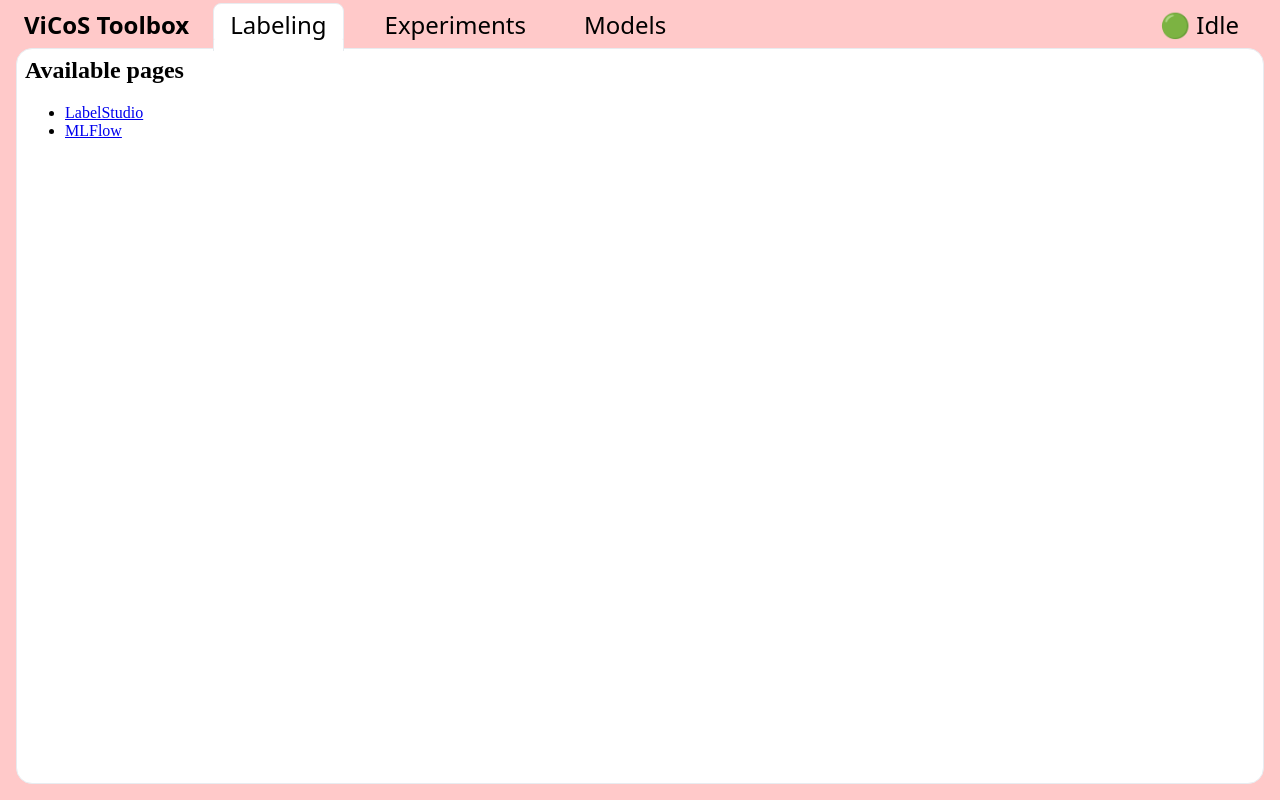
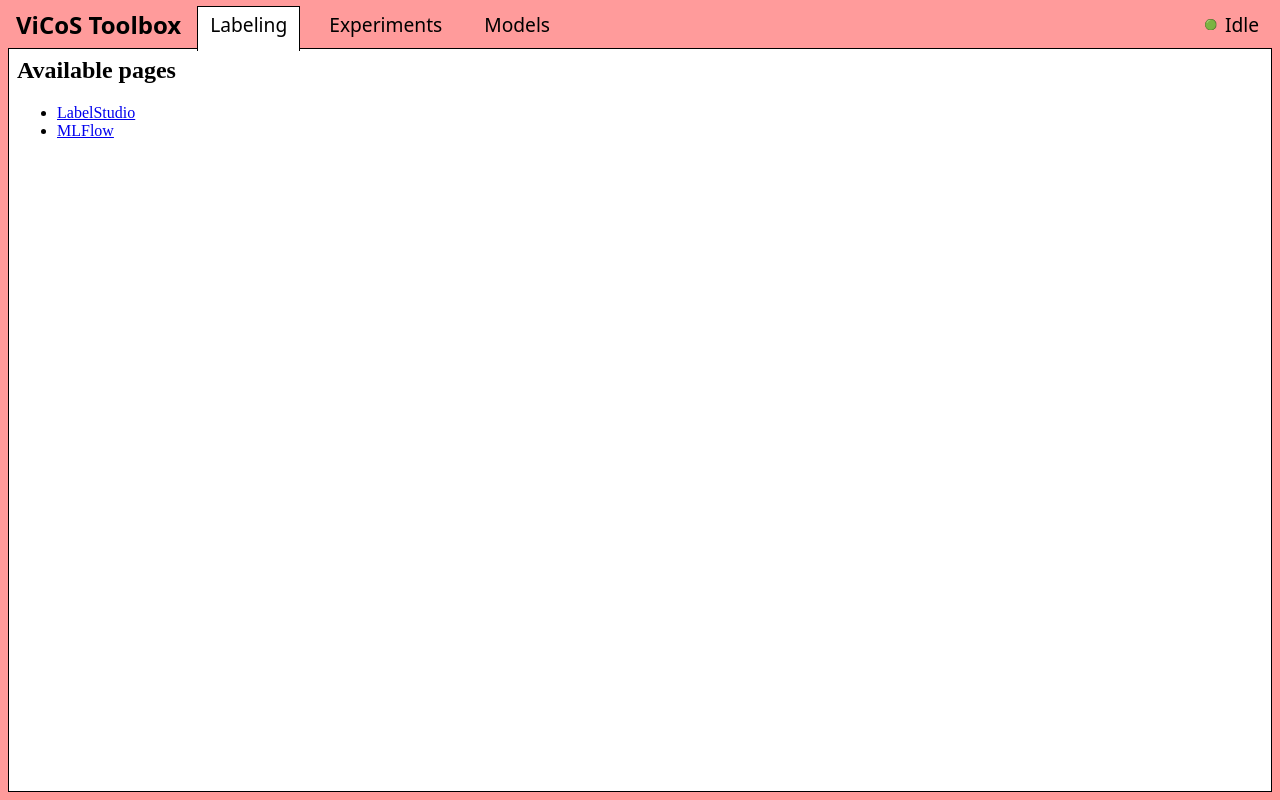
Before and after one commit to vicoslab/toolbox, a Flask app: page /label in a window 1280 px wide. Run offline with Flask 3, Linux system fonts and the light colour scheme; parts of the project's set-up code (start-up, migrations or seed data) failed here and were passed over.

Commit message:
Clean up visual style

```diff
--- a/apps/nexus/app.py
+++ b/apps/nexus/app.py
@@ -68,8 +68,8 @@ def status():
     if active_task["process"] is not None:
         active_task["code"] = active_task["process"].poll()
         if active_task["code"] == None:
-            return "🟡 Running"
-    return "🟢 Idle" if active_task["code"] == 0 else "🔴 Exited"
+            return "running"
+    return "idle" if active_task["code"] == 0 else "exited"
 
 # regex for grouping log entries
 # if line starts with eval:, visualise: or (for example) 10/300: (from something like a tqdm batch counter)
--- a/apps/nexus/static/properties.css
+++ b/apps/nexus/static/properties.css
@@ -4,8 +4,8 @@
     --fg-accent-hover: #d32a2a;
     --fg-accent-active: #db1a1a;
     --bg-accent-default: #d32a2a00;
-    --bg-accent-hover: #d32a2a15;
-    --bg-accent-active: #d32a2a30;
+    --bg-accent-hover: #d32a2a20;
+    --bg-accent-active: #d32a2a40;
 
-    --border: rgb(232, 236, 240);
+    --border: black;
 }
--- /dev/null
+++ b/apps/nexus/static/status.js
@@ -0,0 +1,8 @@
+const el = document.getElementById("status");
+const check = async () => {
+    let status = await fetch("/task/status").then(x => x.text());
+    el.className = status;
+    el.innerText = status.substring(0, 1).toUpperCase() + status.substring(1);
+};
+check();
+setInterval(check, 5000);
--- a/apps/nexus/static/style.css
+++ b/apps/nexus/static/style.css
@@ -14,15 +14,14 @@ body {
     display: grid;
     grid-template-rows: 3rem 1fr;
     margin: 0;
-    background-color: oklch(88.5% 0.062 18.334);
+    background-color: oklch(79.214% 0.11998 20.054);
     /* background-color: rgb(255, 158, 158); */
     /* background-color: rgb(232, 232, 232); */
 }
 main {
-    margin: 1rem;
+    margin: 0.5rem;
     margin-top: 0;
     background-color: var(--bg-primary);
-    border-radius: 1rem;
     border: 1px solid var(--border);
     overflow: hidden;
     iframe {
@@ -34,20 +33,20 @@ main {
 }
 nav {
     display: flex;
-    gap: 1.5rem;
+    gap: 1rem;
     align-items: center;
     font-family: system-ui;
-    padding: 0.5rem 1.5rem 0.5rem 1.5rem;
+    padding: 0.5rem;
+    padding-left: 1rem;
     > * {
         margin: 0;
     }
     a {
-        padding: 0.25rem 1rem;
-        font-size: 1.5rem;
+        padding: 0.25rem 0.75rem;
+        font-size: 1.2rem;
         text-decoration: none;
         color: black;
         position: relative;
-        border-radius: 0.5rem;
         border: 1px solid transparent;
         &:hover, &[aria-current=page] {
             border-color: var(--border);
@@ -63,12 +62,22 @@ nav {
             box-sizing: content-box;
             width: 100%;
             top: calc(100% - 0.31rem);
-            height: 0.7rem;
+            height: 0.9rem;
             left: -1px;
         }
     }
     #status {
         margin-left: auto;
+        display: flex;
+        align-items: center;
+        gap: 0.5rem;
+        &::before {
+            font-size: x-small;
+            filter: drop-shadow(0 0 0.05px var(--border));
+        }
+        &.idle::before { content: "🟢"; }
+        &.running::before { content: "🟡"; }
+        &.exited::before { content: "🔴"; }
     }
 }
 
@@ -105,7 +114,6 @@ button, input[type="submit"] {
         font-size: 0.75rem;
         padding: 1rem;
         border: 1px solid var(--border);
-        border-radius: 0.5rem;
         box-shadow: rgba(0, 0, 0, 0.05) 0px 2px 3px -1px, rgba(0, 0, 0, 0.02) 0px 1px 0px 0px;
         &:hover {
             background-color: var(--bg-accent-hover);
@@ -145,7 +153,19 @@ dialog {
     }
 }
 
-.logs > pre {
-    background-color: rgb(50, 50, 60);
-    color: rgb(232, 232, 232);
+.logs {
+    overflow: hidden;
+    display: flex;
+    flex-direction: column;
+    gap: 1.5rem;
+    * {
+        margin: 0;
+        width: fit-content;
+        max-width: 100%;
+    }
+    > pre {
+        overflow: auto;
+        background-color: rgb(50, 50, 60);
+        color: rgb(232, 232, 232);
+    }
 }
--- a/apps/nexus/templates/layout.html
+++ b/apps/nexus/templates/layout.html
@@ -14,19 +14,14 @@
         <a href="/label" {% if request.endpoint=='label' %}aria-current="page" {% endif %}>Labeling</a>
         <a href="/dashboard" {% if request.endpoint=='dashboard' %}aria-current="page" {% endif %}>Experiments</a>
         <a href="/models" {% if request.endpoint=='models' %}aria-current="page" {% endif %}>Models</a>
-        <a href="/task/logs" id="status">Status</a>
+        <a href="/task/logs" id="status"></a>
     </nav>
 
     <main>
         {% block content %}{% endblock %}
     </main>
 
-    <script>
-        const el = document.getElementById("status");
-        const check = async () => el.innerText = await fetch("/task/status").then(x => x.text());
-        check();
-        setInterval(check, 5000);
-    </script>
+    <script src="/static/status.js"></script>
 </body>
 
 </html>
```
